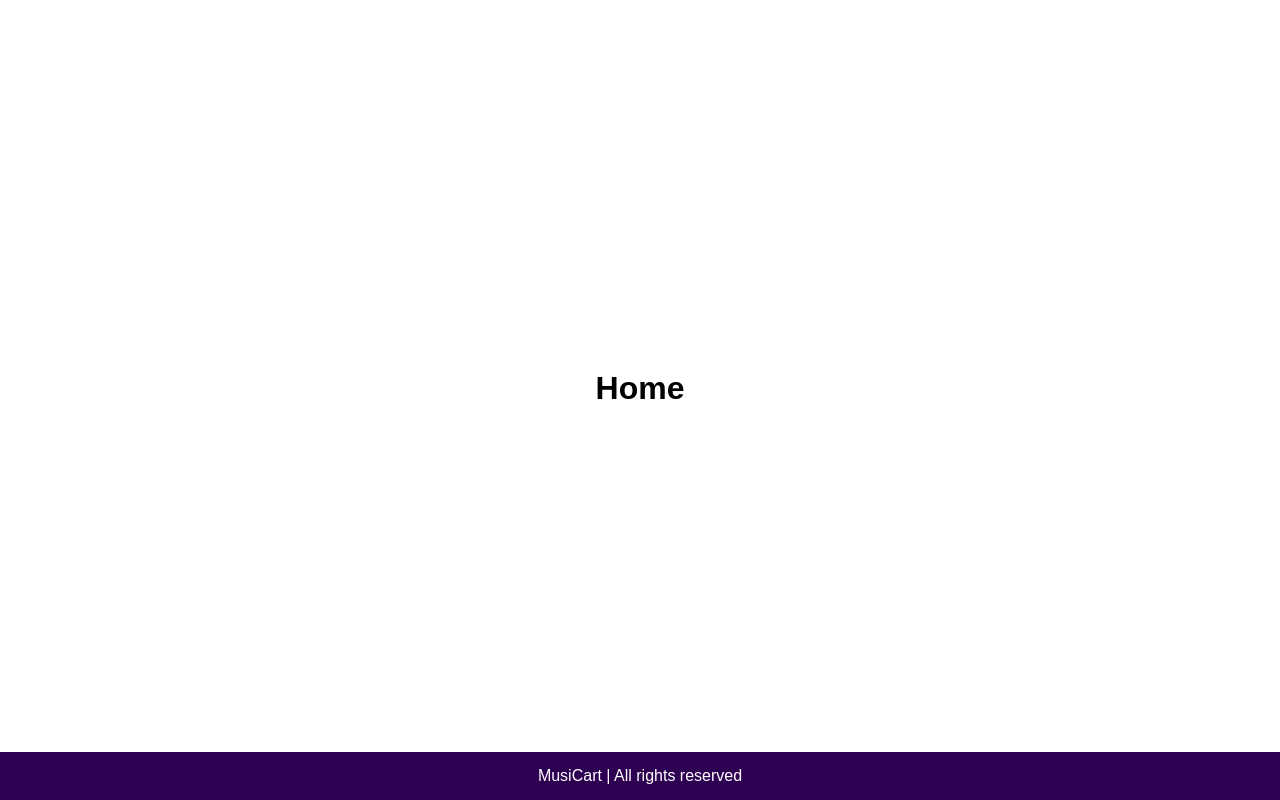
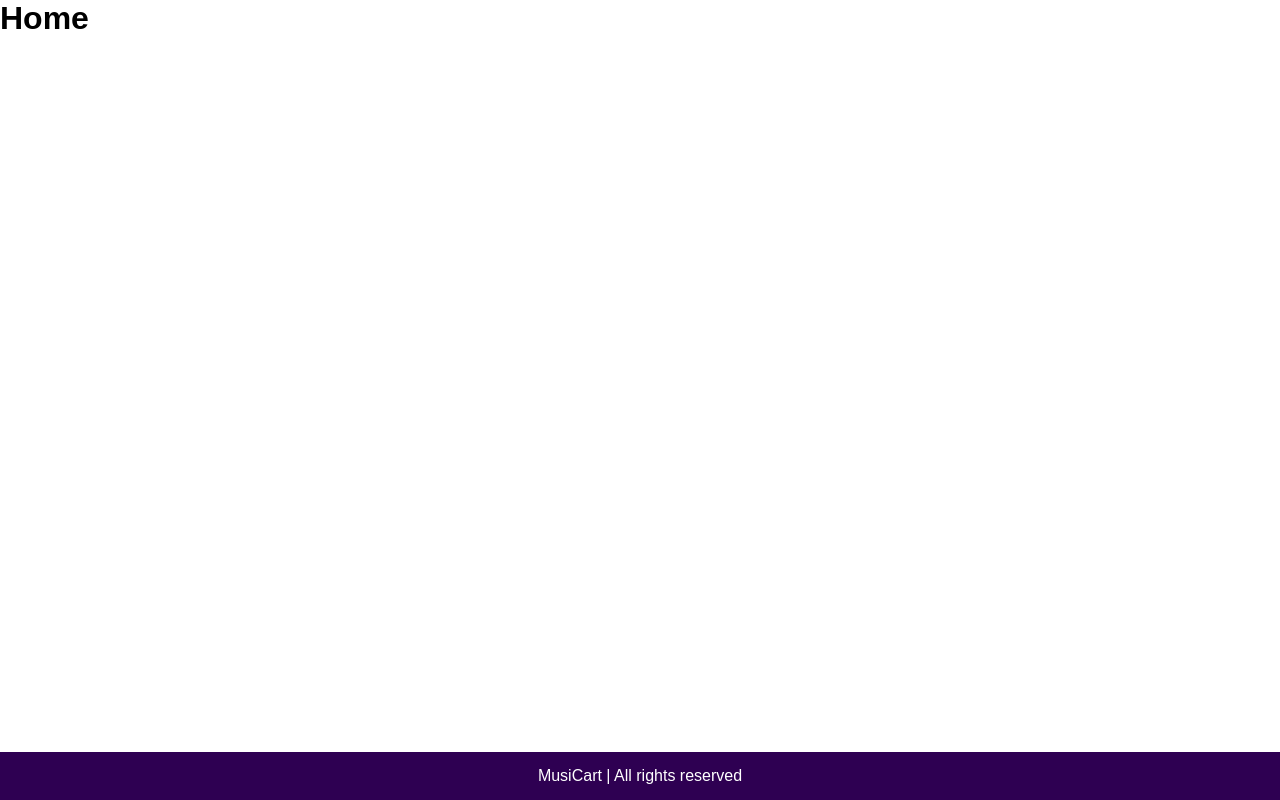
Before and after one commit to Shubbu-07/Musicart, a React (Create React App) app in the folder frontend/: page /home in a window 1280 px wide. Built offline with nearby package versions, Linux system fonts and the light colour scheme.

Commit message:
Updated App.css & Style.css file

```diff
--- a/frontend/src/App.css
+++ b/frontend/src/App.css
@@ -2,4 +2,5 @@
   margin: 0;
   padding: 0;
   box-sizing: border-box;
+  font-family: Arial, sans-serif;
 }
--- a/frontend/src/Style.css
+++ b/frontend/src/Style.css
@@ -1,19 +1,12 @@
-body {
-    font-family: Arial, sans-serif;
-    background-color: #fff;
+
+
+  .signin-container {
     display: flex;
     flex-direction: column;
     justify-content: center;
     align-items: center;
+    width: 100%;
     height: 97vh;
-    margin: 0;
-  }
-
-  .signin-container {
-    display: flex;
-    flex-direction: column;
-    align-items: center;
-    width: 100%;
     margin: 0;
   }
 
```
